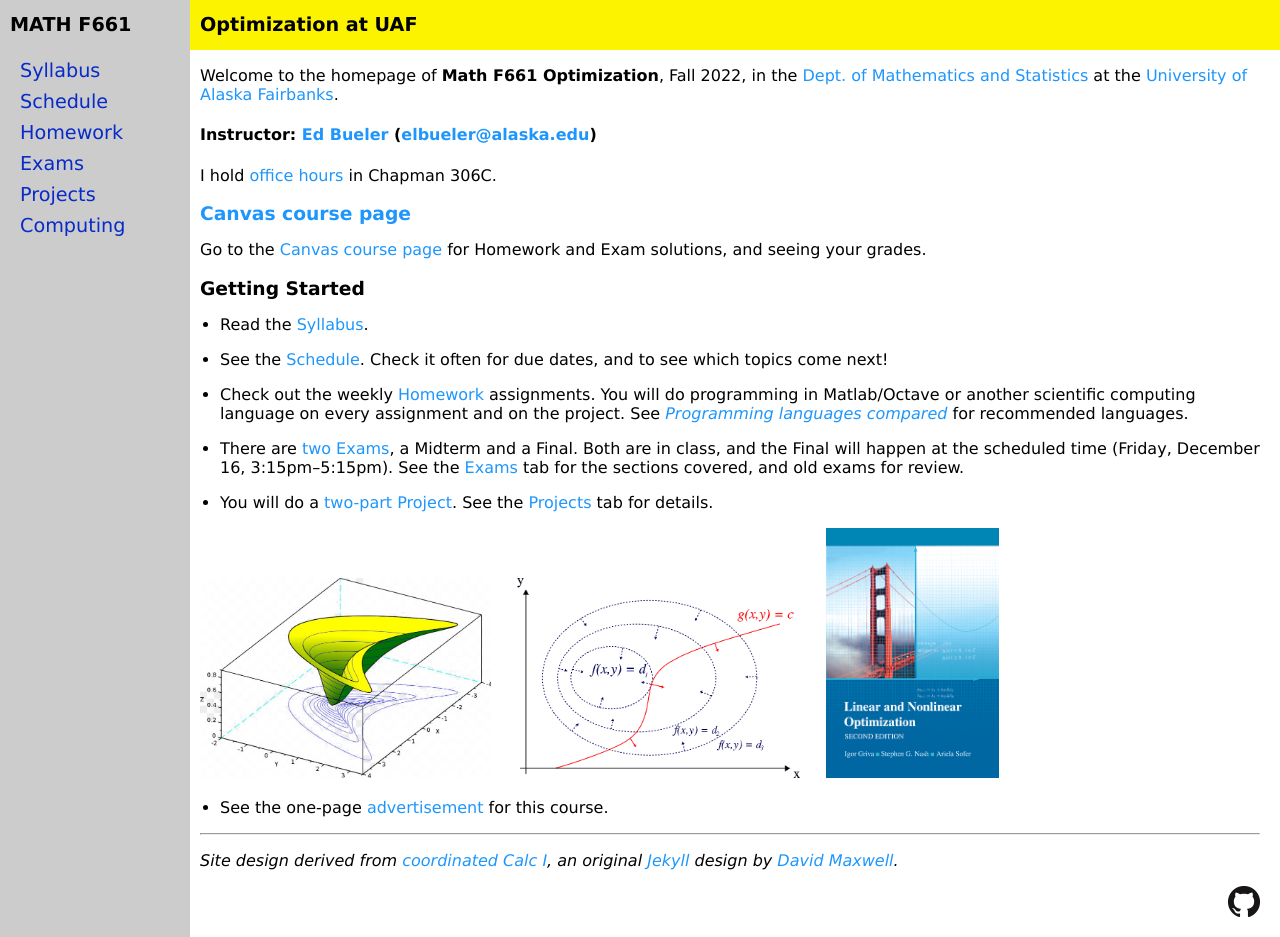
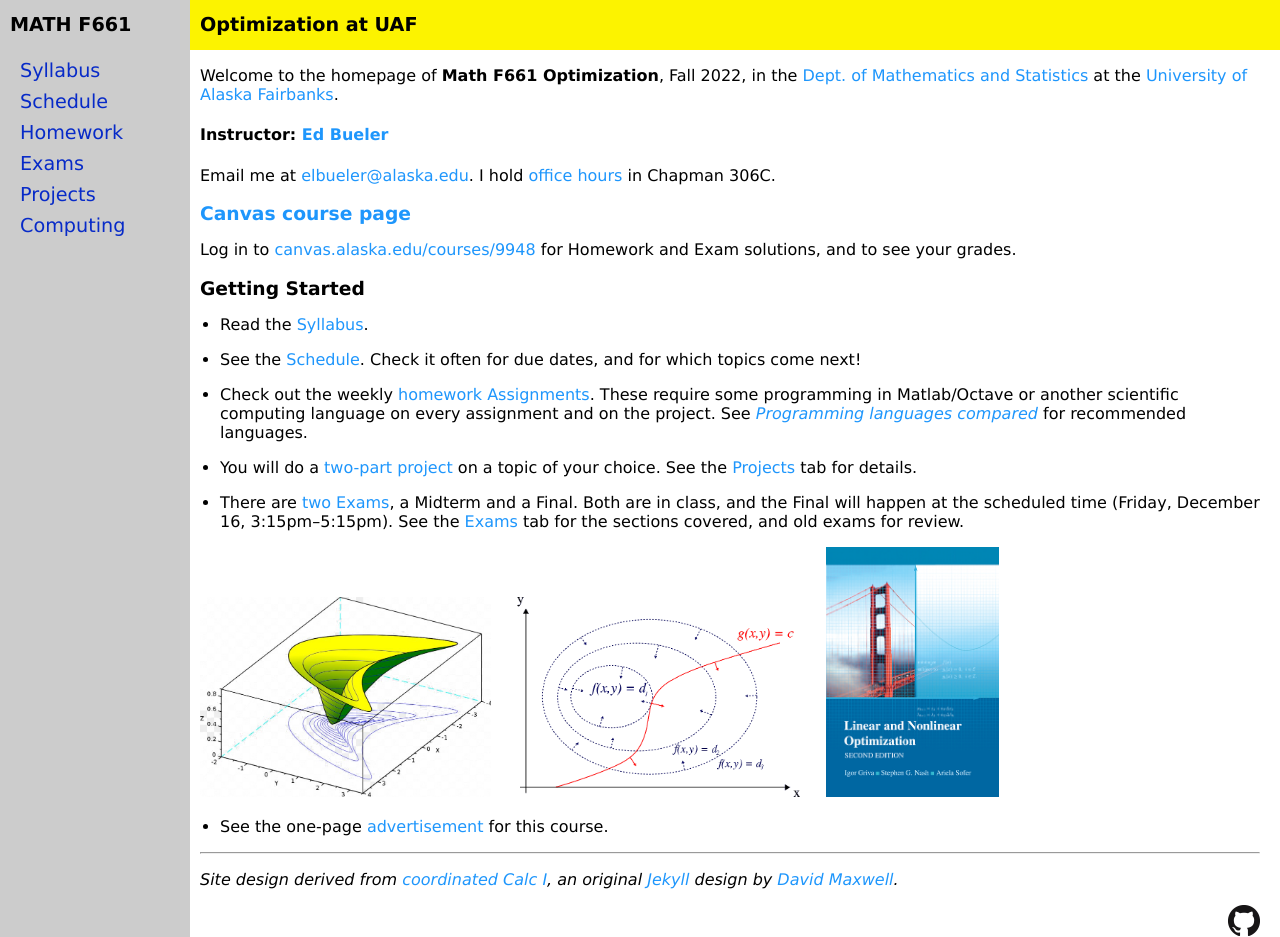
Before and after one commit to bueler/opt, a Jekyll site: the page built from index.md, in a window 1280 px wide and 937 px high. Built offline with Jekyll 4.4.1, drawn with Linux system fonts in a browser that asks for light colours.

Commit message:
clearer/better front matter

```diff
--- a/index.md
+++ b/index.md
@@ -5,25 +5,25 @@ title: Bueler's Math F661 Optimization in Fall 2022 at UAF
 
 Welcome to the homepage of **Math F661 Optimization**, Fall 2022, in the [Dept. of Mathematics and Statistics](http://www.uaf.edu/dms/) at the [University of Alaska Fairbanks](http://www.uaf.edu/).
 
-#### Instructor:  [Ed Bueler](http://bueler.github.io/) ([elbueler@alaska.edu](mailto:elbueler@alaska.edu))
+#### Instructor:  [Ed Bueler](http://bueler.github.io/)
 
-I hold [office hours](http://bueler.github.io/OffHrs.htm) in Chapman 306C.
+Email me at [elbueler@alaska.edu](mailto:elbueler@alaska.edu).  I hold [office hours](http://bueler.github.io/OffHrs.htm) in Chapman 306C.
 
 ### [Canvas course page](https://canvas.alaska.edu/courses/9948)
 
-Go to the [Canvas course page](https://canvas.alaska.edu/courses/9948) for Homework and Exam solutions, and seeing your grades.
+Log in to [canvas.alaska.edu/courses/9948](https://canvas.alaska.edu/courses/9948) for Homework and Exam solutions, and to see your grades.
 
 ### Getting Started
 
 * Read the [Syllabus](assets/general/syllabus.pdf).
 
-* See the [Schedule](assets/general/schedule.pdf).  Check it often for due dates, and to see which topics come next!
+* See the [Schedule](assets/general/schedule.pdf).  Check it often for due dates, and for which topics come next!
 
-* Check out the weekly [Homework](homework.html) assignments.  You will do programming in Matlab/Octave or another scientific computing language on every assignment and on the project.  See [_Programming languages compared_](https://bueler.github.io/compareMOP.pdf) for recommended languages.
+* Check out the weekly [homework Assignments](homework.html).  These require some programming in Matlab/Octave or another scientific computing language on every assignment and on the project.  See [_Programming languages compared_](https://bueler.github.io/compareMOP.pdf) for recommended languages.
+
+* You will do a [two-part project](projects.html) on a topic of your choice.  See the [Projects](projects.html) tab for details.
 
 * There are [two Exams](exams.html), a Midterm and a Final.  Both are in class, and the Final will happen at the scheduled time (Friday, December 16, 3:15pm--5:15pm).  See the [Exams](exams.html) tab for the sections covered, and old exams for review.
-
-* You will do a [two-part Project](projects.html).  See the [Projects](exams.html) tab for details.
 
 [<img src="assets/images/banana.png" height="200">](https://en.wikipedia.org/wiki/Mathematical_optimization "mathematical optimization") &nbsp; &nbsp; [<img src="assets/images/lagrange.png" height="200">](https://en.wikipedia.org/wiki/Lagrange_multiplier "lagrange multipliers visualization") &nbsp; &nbsp; [<img src="assets/images/cover.jpg" height="250">](https://my.siam.org/Store/Product/viewproduct/?ProductId=1008 "the textbook")
 
```
